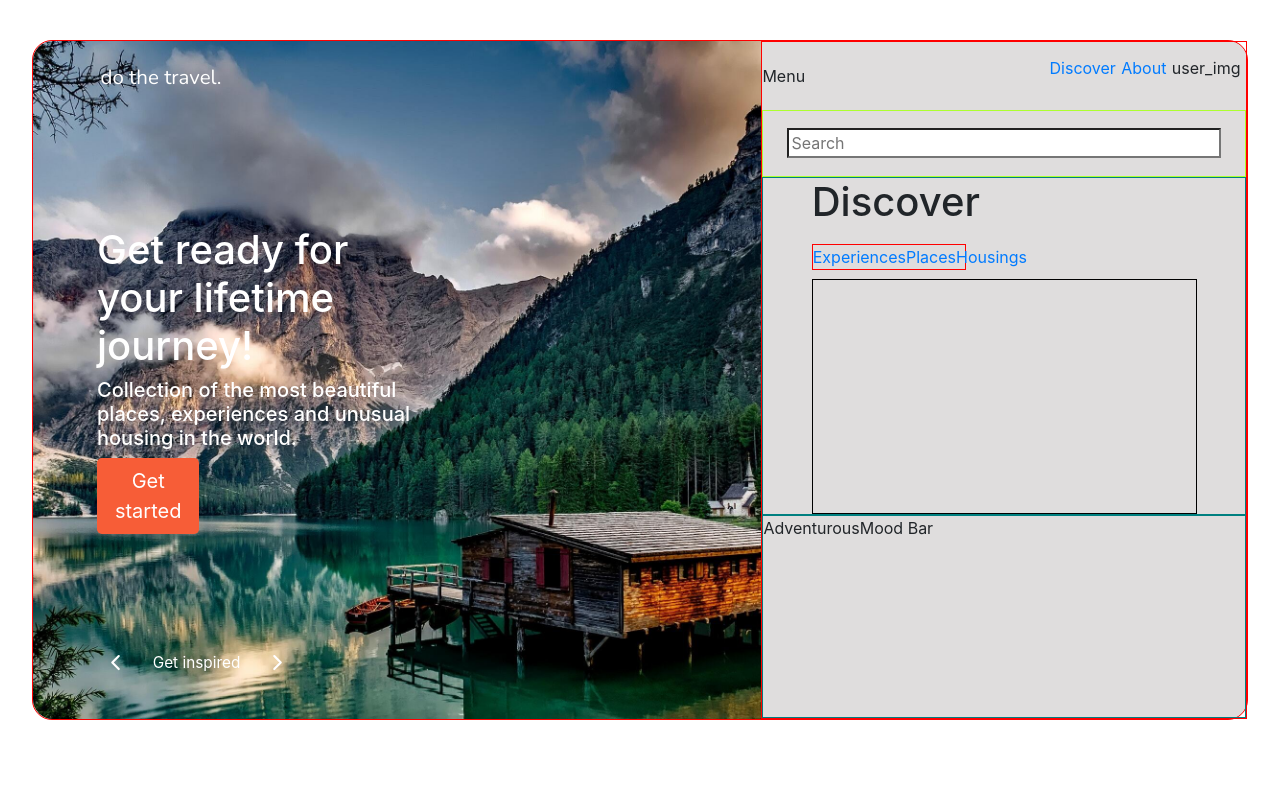
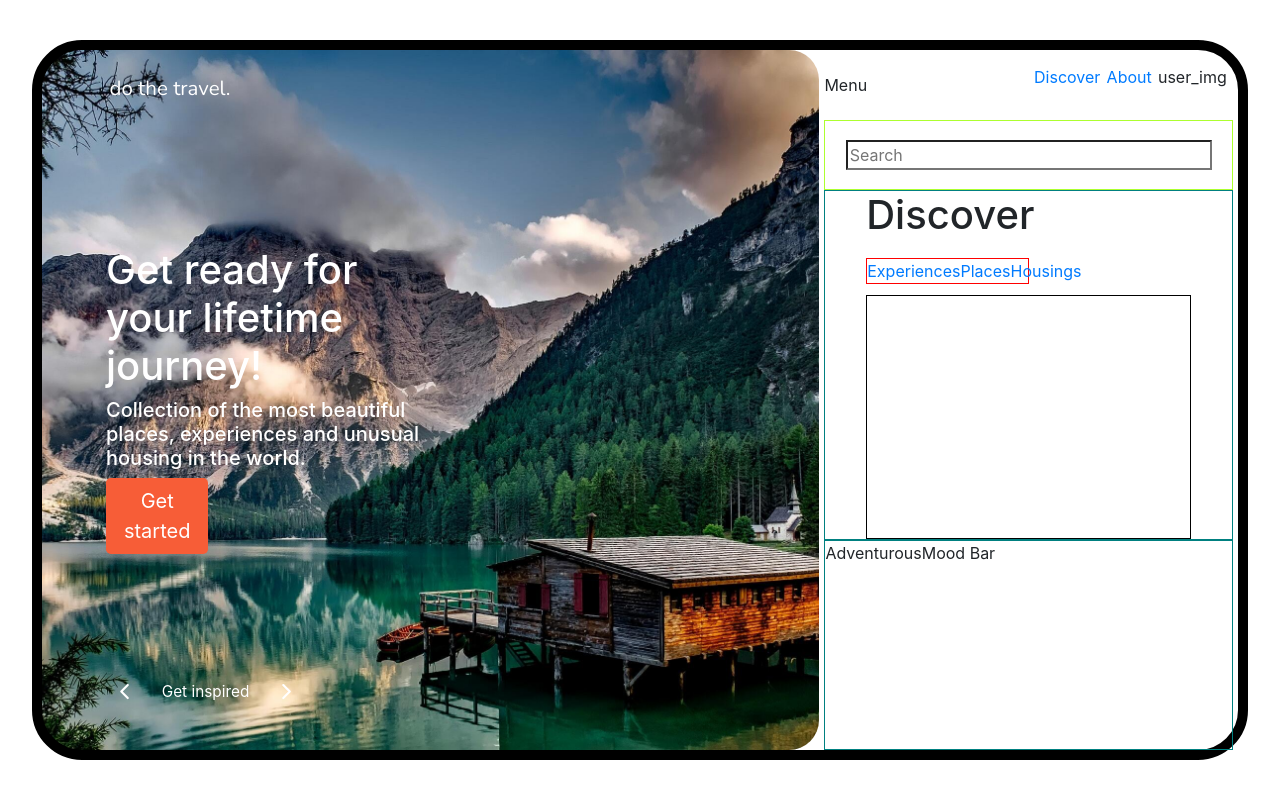
Before and after one commit to bidodev/react-dtravel-client, a React (Create React App) app: page / in a window 1280 px wide. Built offline with nearby package versions, Linux system fonts and the light colour scheme; some icons are missing.

Commit message:
small fixs

```diff
--- a/src/index.js
+++ b/src/index.js
@@ -3,8 +3,8 @@ import ReactDOM from "react-dom";
 import { Provider } from "react-redux";
 import reduxStore from "./redux/store";
 import { BrowserRouter as Router } from "react-router-dom";
+
 import './scss/main.scss'
-
 import App from "./App";
 
 ReactDOM.render(
--- a/src/scss/_app.scss
+++ b/src/scss/_app.scss
@@ -1,5 +1,5 @@
 body{
-  background-color: rgba(20,20,20,0.2);
+  background-color: #000;
 }
 
 .App {
@@ -7,10 +7,10 @@ body{
     display: flex;
     align-items: center;
     border-radius: 20px;
-    height: 85vh;
+    height: 90vh;
     width: 95vw;
-    border: 1px solid red;
-    background-color: rgba(223, 221, 221, 1);
+    border-radius: 50px;
+    border: 10px solid black;
   }
 
   a {
--- a/src/scss/layout/_aside.scss
+++ b/src/scss/layout/_aside.scss
@@ -1,7 +1,7 @@
 .aside {
-  border: 1px solid red;
-  width: 40%;
+  width: 35%;
   height: 100%;
+  padding: 0 5px;
 
   &-header {
     height: 10%;
@@ -17,7 +17,7 @@
       margin-left: auto;
       display: flex;
       justify-content: space-evenly;
-      width: 50%;
+      width: 60%;
       //border: 1px solid red;
       list-style: none;
     }
@@ -44,7 +44,7 @@
 
     &__nav {
       border: 1px solid red;
-      width: 40%;
+      width: 50%;
       display: flex;
       justify-content:space-between;
     }
--- a/src/scss/layout/_intro.scss
+++ b/src/scss/layout/_intro.scss
@@ -1,5 +1,5 @@
 .intro {
-  width: 60%;
+  width: 65%;
   height: 100%;
   color: white;
   background-image: url(../../img/mirror-lake-reflecting-wooden-house-in-middle-of-lake-147411.jpg);
@@ -9,9 +9,8 @@
   display: flex;
   flex-direction: column;
   justify-content: space-between;
-  border-bottom-left-radius: 20px;
-  border-top-left-radius: 20px;
-  // font-family: 'Lora', serif;
+  border-radius: 30px;
+  z-index: -1;
 
   .logo {
     width: 20vw;
@@ -26,7 +25,7 @@
   }
   .content {
     width: 55vw;
-    height: 55%;
+    height: 65%;
     display: flex;
     flex-direction: column;
     justify-content: center;
```
